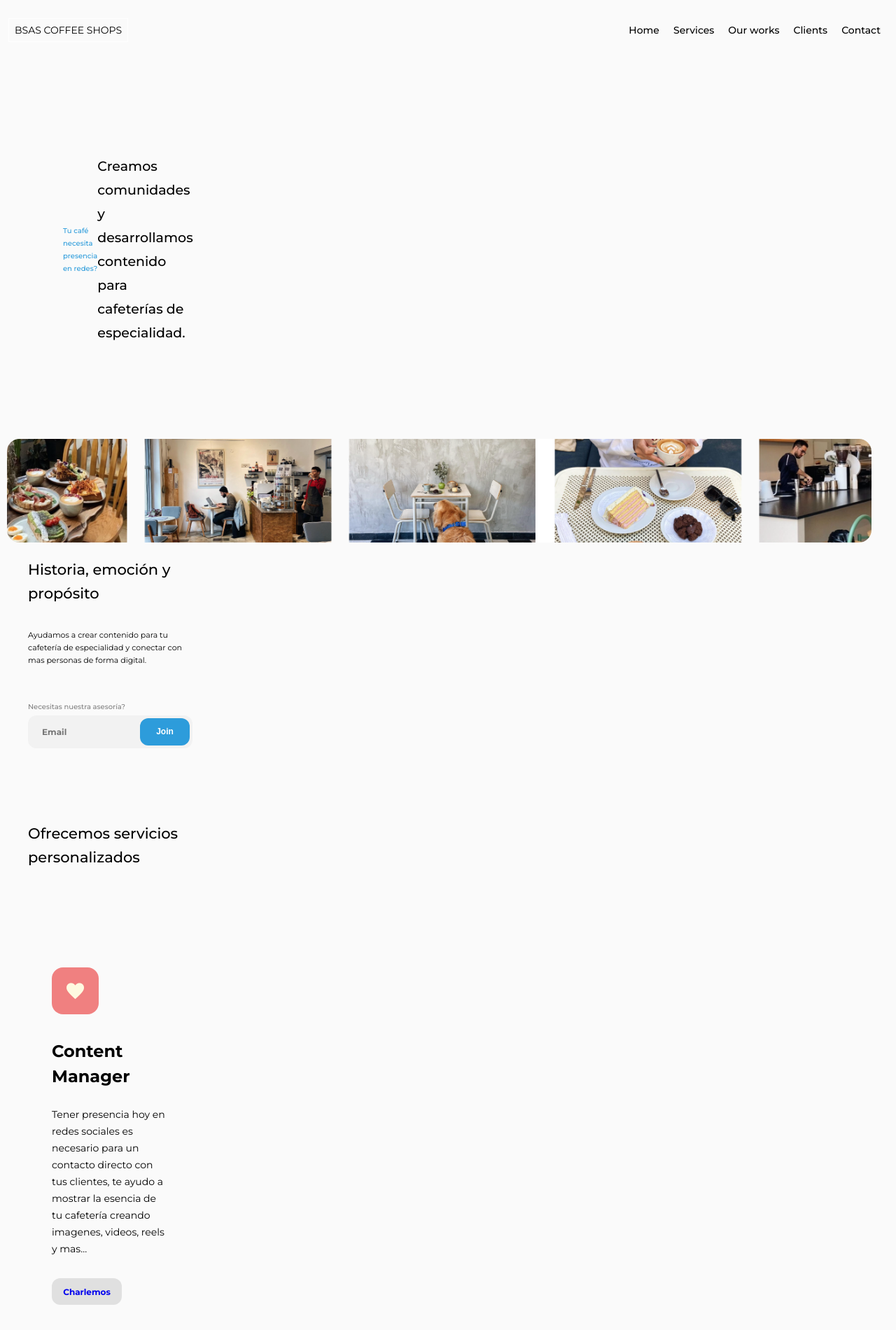
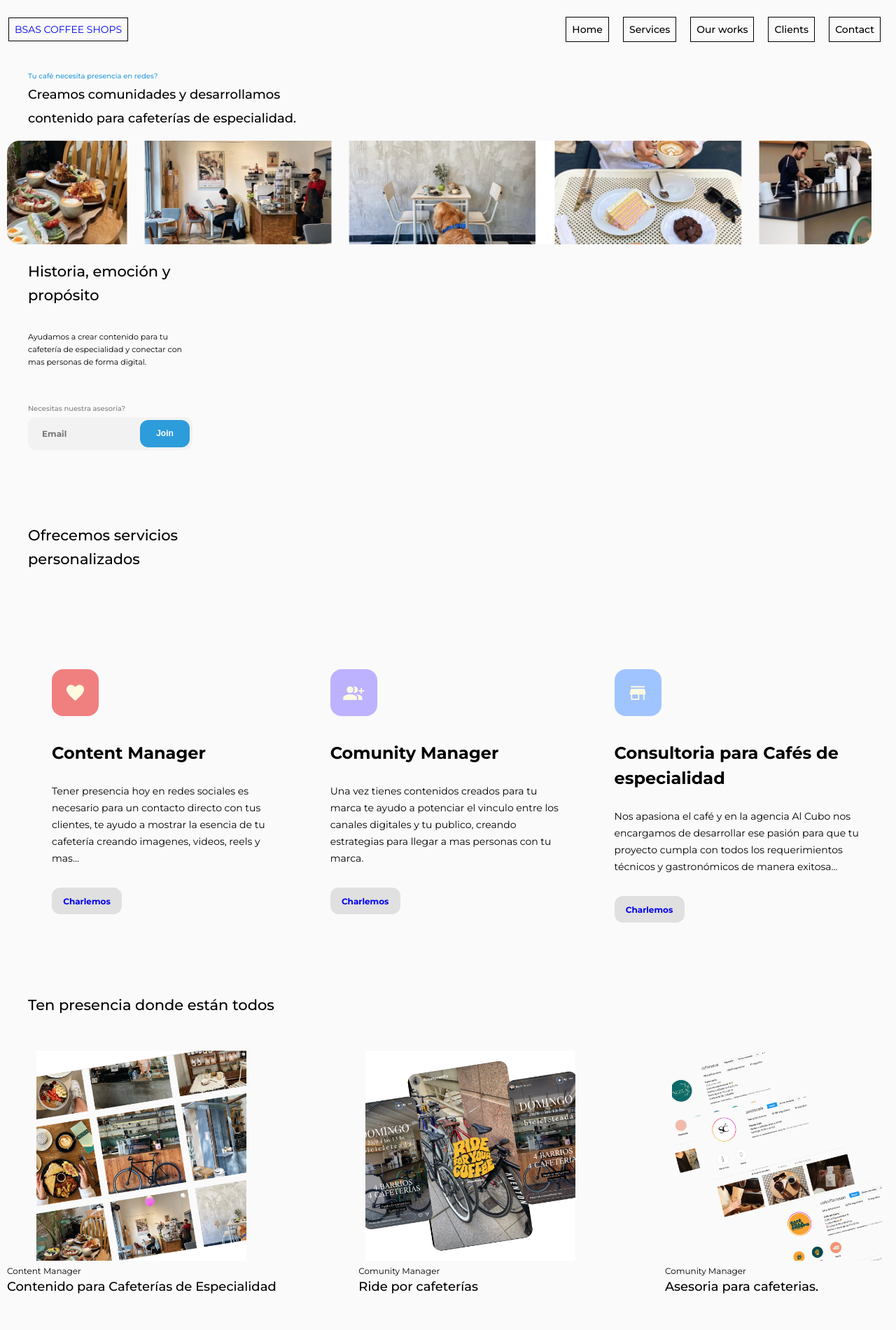
Before and after one commit to ibra-gragirena/bsascoffeeshops-page, a plain HTML site: page index.html in a window 1280 px wide. Shown: the top 1900 px of the page at 70% size. Drawn offline with nearby package versions, Linux system fonts and the light colour scheme; files that its build step writes are made by us from their sources.

Commit message:
add querys

```diff
--- a/css/tablet.css
+++ b/css/tablet.css
@@ -31,29 +31,45 @@
     list-style: none;
 
 }
-.main-title-container {
+
+/* Services flex */
+.services-card-flex{
     display: flex;
     flex-direction: row;
-    align-items: center;
-    width: 100%;
-    height: 510px;
+
 }
-.product-card--main-img {
-    height: 450px;
+.services-card{
+    min-width: 255px;
 }
-.profile-info-container{
-    top: 370px;
+/* Product content flex */
+.product-content-flex{
+    display: flex;
+    flex-direction: row;
+    justify-content: space-between;
 }
-.title-card-container h1 {
-    font-size: 3.3rem;
+
+.product-content-container{
+    min-width: 320px;
 }
-.title-card-container p {
-    font-size: 1.4rem;
-    padding-right: 60px ;
+.product-comunity-container{
+    min-width: 320px;
 }
-.title-card-container .read-more-ca {
-    font-size: 1.4rem;
+.product-agency-container{
+    min-width: 320px;
 }
-.main-title-container{
-    padding: 0 80px;
+/* Team card */
+.team-card-flex{
+    display: flex;
+
 }
+.text-container{
+    margin-right: 72px;
+}
+.team-img-container{
+    justify-content: flex-start;
+}
+.main-body-container{
+}
+.form{
+
+}
--- a/index.html
+++ b/index.html
@@ -5,14 +5,15 @@
     <meta http-equiv="X-UA-Compatible" content="IE=edge">
     <meta name="viewport" content="width=device-width, initial-scale=1.0">
     <link rel="preconnect" href="https://fonts.gstatic.com" crossorigin>
-    <link href="https://fonts.googleapis.com/css2?family=Montserrat:wght@400;500;700&display=swap" rel="stylesheet">  <link rel="stylesheet" href="https://fonts.googleapis.com/css2?family=Material+Symbols+Outlined:opsz,wght,FILL,GRAD@20..48,100..700,0..1,-50..200" />
+    <link href="https://fonts.googleapis.com/css2?family=Montserrat:wght@400;500;700&display=swap" rel="stylesheet">
+    <link rel="stylesheet" href="https://fonts.googleapis.com/css2?family=Material+Symbols+Outlined:opsz,wght,FILL,GRAD@20..48,100..700,0..1,-50..200" />
     <link rel="stylesheet" href="./style.css">
-    <link rel="stylesheet" href="./assets/tablet.css" media="(min-width: 460px)">
+    <link rel="stylesheet" href="./css/tablet.css" media="(min-width: 750px)">
     <title>Anto Webber - Content creator | @bsascoffeeshops</title>
 </head>
 <header>
     <nav class="navbar-container">
-      <p>BSAS COFFEE SHOPS</p>
+      <a href="https://www.instagram.com/bsascoffeeshops/">BSAS COFFEE SHOPS</a>
       <span class="burguer-menu material-symbols-outlined">
         menu</span>
       <span class="inactive close-menu material-symbols-outlined">close</span>
@@ -79,6 +80,8 @@
         </section>
         <section class="services-container">
             <h1 class="services-title">Ofrecemos servicios personalizados</h1>
+            <div class="services-card-flex">
+
                 <section class="services-card">
                     <span class="material-symbols-outlined logo fav-logo">
                         favorite
@@ -111,8 +114,10 @@
                 </section>
 
             </section>
+            </div>
         <section class="product-info-container">
             <h1 class="section-title">Ten presencia donde están todos</h1>
+            <div class="product-content-flex">
                 <section>
                     <div class="product-content-container"></div>
                     <p class="product-description">Content Manager</p>
@@ -128,11 +133,13 @@
                     <p class="product-description">Comunity Manager</p>
                     <h2 class="product-name">Asesoria para cafeterias.</h2>
                 </section>
+            </div>
               <a href="https://www.instagram.com/cafenerea/" class="read-more-ca">See more <span class="arrow-right material-symbols-outlined">
                 arrow_right_alt
                 </span></a>
           </section>
           <section class="team-card-container">
+              <div class="team-card-flex">
                   <div class="text-container">
                       <p class="team-card-subtitle">Conoce al equipo</p>
                       <h1 class="team-card-title">El café nos apasiona, tanto como compartirlo</h1>
@@ -144,6 +151,7 @@
                       <div class="second-team-container">
                           <div class="alvaro-img"></div>
                           <div class="alejo-img"></div>
+                      </div>
               </div>
               </div>
               <p class="review-body">“Excelentes resultados Anto conoce muy bien el rubro y sabe como llegar a mas personas comunicando y compartiendo el café de especialidad, una genia.”    </p>
--- a/style.css
+++ b/style.css
@@ -47,10 +47,9 @@ header {
     padding: 0 12px;
 
 }
-.navbar-container p {
+.navbar-container a {
     padding: 8px;
-    border: 1px solid white;
-    font-family:var(--font-Crimson);
+    border: 1px solid rgb(0, 0, 0);
     font-size: 1.4rem;
     font-weight: 200;
     line-height: 1.6rem;
@@ -64,14 +63,16 @@ header {
     top: 80px;
     left:0 ;
     width: 100%;
-    height: 612px;
-    background-color: #181719;
+    height: 642px;
+    background-color: #181719f5;
     display: flex;
     flex-direction: column;
     align-items: center;
     justify-content: center;
     font-size: 1.8rem;
     z-index: 1;
+    overflow-y: scroll;
+    scroll-behavior: smooth;
 }
 .navbar-right ul{
     display: none;
@@ -111,7 +112,7 @@ main{
 .main-title-container{
     width: 100%;
     height: auto;
-    max-width: 280px;
+    max-width: 430px;
     padding-left: 30px;
     margin-bottom: 15px;
 
@@ -124,7 +125,7 @@ main{
     color: rgba(45, 156, 219, 1);
 }
 .main-title{
-    font-size: 1.9rem;
+    font-size: 1.8rem;
     font-weight: 500;
     line-height: 3.4rem;
     letter-spacing: 0em;
@@ -238,13 +239,13 @@ input{
 .services-container{
     width: 100%;
     height: auto;
-    max-width: 260px;
     padding-left: 30px;
     margin-top: 100px;
     margin-bottom: 15px;
 }
 .services-card{
         padding: 50px 34px 43px;
+
 }
 .services-card:hover{
     box-shadow: 0px 10px 30px rgba(51, 51, 51, 0.1);
@@ -256,6 +257,8 @@ input{
     line-height: 3.4rem;
     letter-spacing: 0em;
     margin-bottom: 90px;
+    max-width: 260px;
+
 }
 /* Services card */
 .logo{
@@ -508,7 +511,7 @@ letter-spacing: 0em;
 footer{
     width: 100%;
     height: auto;
-    margin-bottom: 200px;
+    margin-bottom: -30px;
     background-color: #181719;
     color: white;
 
@@ -558,7 +561,6 @@ footer{
     padding-right: 16px;
 }
 
-
 .footer-text-container{
     width: 100%;
     max-width: 287px;
@@ -568,9 +570,8 @@ footer{
     font-weight: 500;
     line-height: 1.7rem;
     letter-spacing: 0em;
-    margin: 0 auto;
-
-
+    margin: 150px auto;
+    padding-bottom: 20px;
 }
 .footer-text-container a{
     text-decoration: none;
```
Lines whose indentation alone changed are shown as unchanged.
